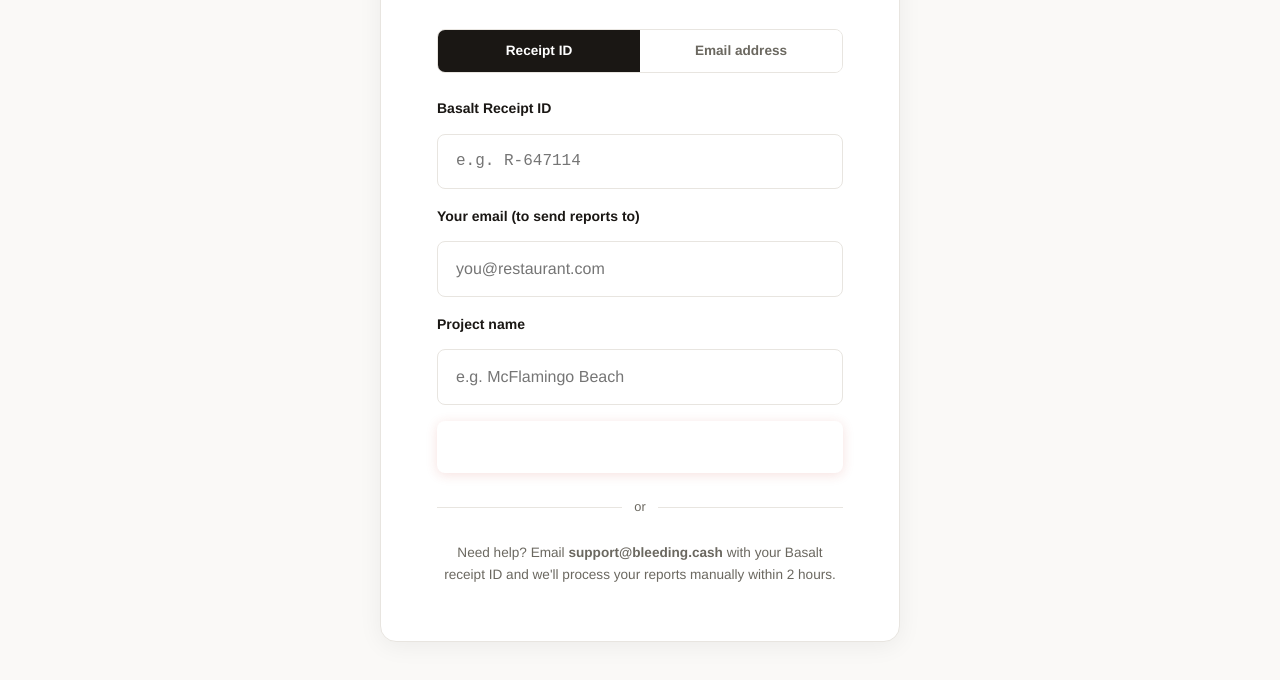
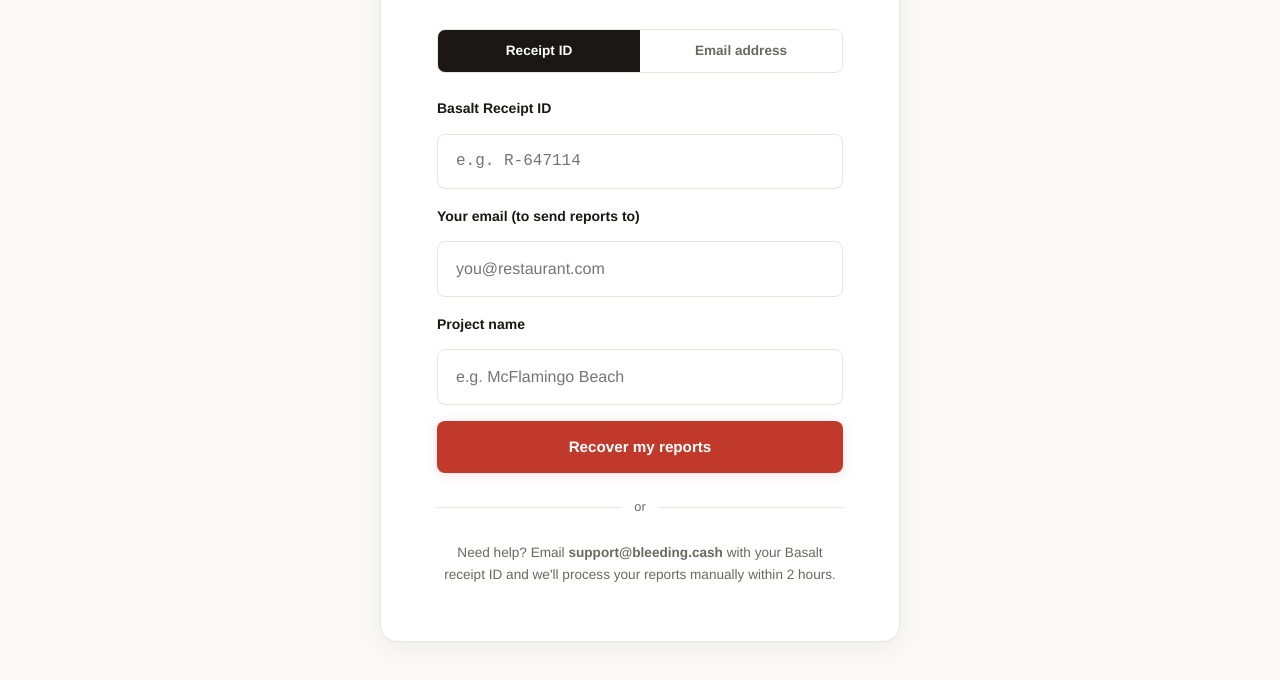
Before and after one commit to MCFLAMINGO/bleeding-cash, a plain HTML site: page recover.html in a window 1280 px wide. Shown: the part 268-948 px from the top of the page. Drawn offline with Linux system fonts and the light colour scheme; a web font is replaced by a local one.

Commit message:
fix: hardcode button red color on recover page — was invisible on white bg

```diff
--- a/recover.html
+++ b/recover.html
@@ -19,9 +19,9 @@
     .form-group label { display: block; font-size: 0.8rem; font-weight: 600; margin-bottom: 6px; }
     .form-group input { width: 100%; padding: 12px 16px; border: 1.5px solid var(--border); border-radius: 0.5rem; font-size: 0.9rem; transition: border-color 150ms; }
     .form-group input:focus { outline: none; border-color: var(--accent); }
-    .btn-primary { background: var(--accent); color: #fff; border: none; width: 100%; padding: 14px; border-radius: 0.5rem; font-size: 0.95rem; font-weight: 600; cursor: pointer; transition: background 150ms; }
-    .btn-primary:hover { background: #c0392b; }
-    .btn-primary:disabled { opacity: 0.5; cursor: not-allowed; }
+    .btn-primary { background: #c0392b !important; color: #fff !important; border: none; width: 100%; padding: 14px; border-radius: 0.5rem; font-size: 0.95rem; font-weight: 600; cursor: pointer; transition: background 150ms; }
+    .btn-primary:hover { background: #a93226 !important; }
+    .btn-primary:disabled { opacity: 0.5; cursor: not-allowed; background: #c0392b !important; }
     .result-box { margin-top: 20px; padding: 16px; border-radius: 0.5rem; display: none; }
     .result-success { background: rgba(1,105,111,0.08); border: 1px solid rgba(1,105,111,0.3); color: #01696F; }
     .result-error { background: #fef2f2; border: 1px solid #fca5a5; color: #dc2626; }
```
